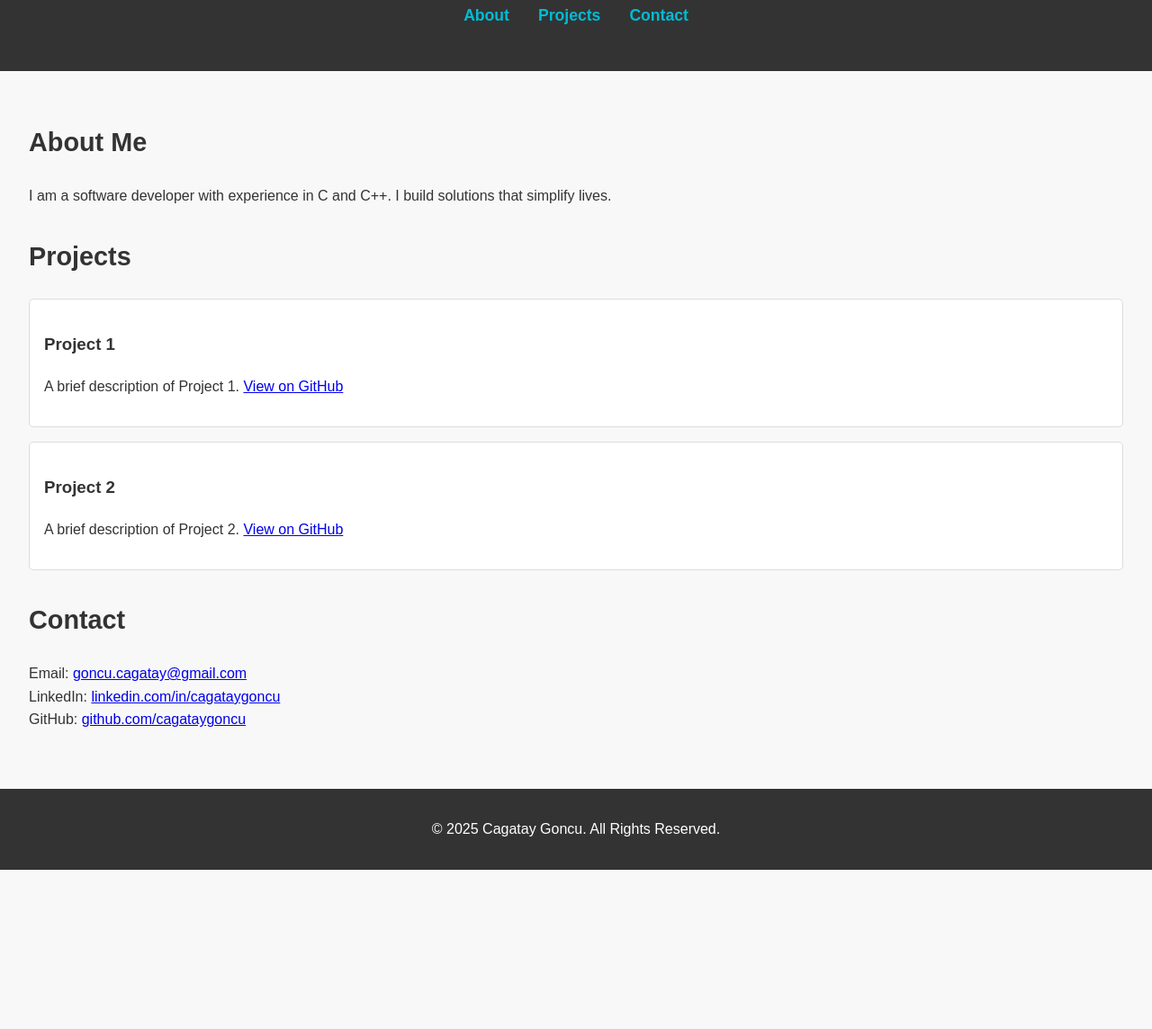
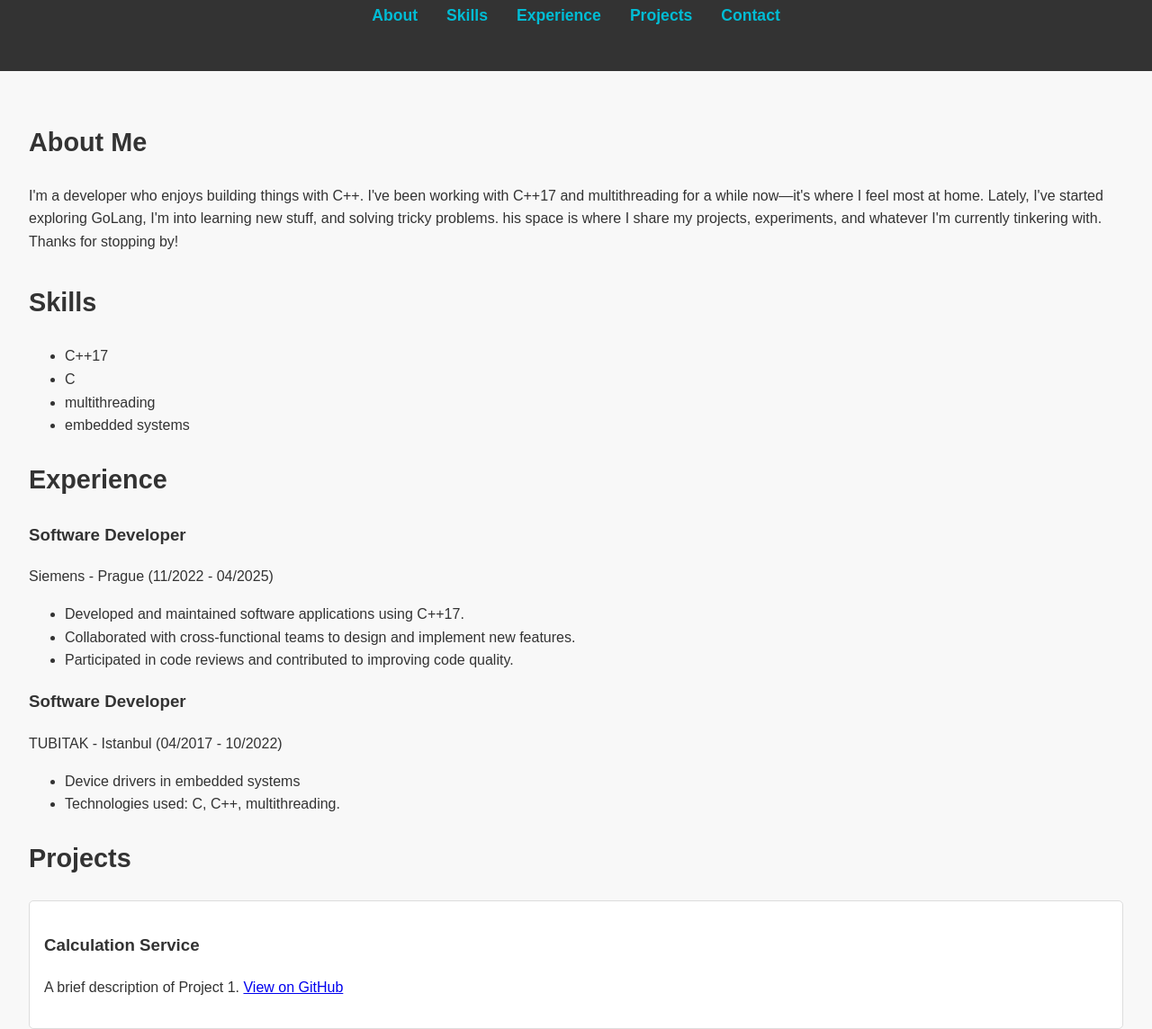
Before and after one commit to GoncuCagatay/goncucagatay.github.io, a plain HTML site: page index.html in a window 1280 px wide. Shown: the part 156-1300 px from the top of the page at 90% size. Before the commit the page ends 1123 px from the top, so only its background shows below. Drawn offline with Linux system fonts and the light colour scheme.

Commit message:
new sections added. (#2)

```diff
--- a/index.html
+++ b/index.html
@@ -15,6 +15,8 @@
             <nav>
                 <ul>
                     <li><a href="#about">About</a></li>
+                    <li><a href="#skills">Skills</a></li>
+                    <li><a href="experience">Experience</a></li>
                     <li><a href="#projects">Projects</a></li>
                     <li><a href="#contact">Contact</a></li>
                 </ul>
@@ -25,14 +27,43 @@
     <main>
         <section id="about">
             <h2>About Me</h2>
-            <p>I am a software developer with experience in C and C++. I build solutions that simplify lives.</p>
+            <p>I'm a developer who enjoys building things with C++. I've been working with C++17 and multithreading for a while now—it's where I feel most at home. Lately, I've started exploring GoLang, I'm into learning new stuff, and solving tricky problems. his space is where I share my projects, experiments, and whatever I'm currently tinkering with. Thanks for stopping by!</p>
         </section>
+
+        <section id=" skills">
+            <h2>Skills</h2>
+            <ul>
+                <li>C++17</li>
+                <li>C</li>
+                <li>multithreading</li>
+                <li>embedded systems</li>
+            </ul>
+
+        <section id="experience">
+            <h2>Experience</h2>
+            <div class="experience-item">
+                <h3>Software Developer</h3>
+                <p>Siemens - Prague (11/2022 - 04/2025)</p>
+                <ul>
+                    <li>Developed and maintained software applications using C++17.</li>
+                    <li>Collaborated with cross-functional teams to design and implement new features.</li>
+                    <li>Participated in code reviews and contributed to improving code quality.</li>
+                </ul>
+            </div>
+            <div class="experience-item">
+                <h3>Software Developer</h3>
+                <p>TUBITAK - Istanbul (04/2017 - 10/2022)</p>
+                <ul>
+                    <li>Device drivers in embedded systems</li>
+                    <li>Technologies used: C, C++, multithreading.</li>
+                </ul>
+            </div>
 
         <section id="projects">
             <h2>Projects</h2>
             <div class="project">
-                <h3>Project 1</h3>
-                <p>A brief description of Project 1. <a href="https://github.com/cagataygoncu/project1" target="_blank">View on GitHub</a></p>
+                <h3>Calculation Service</h3>
+                <p>A brief description of Project 1. <a href="https://github.com/GoncuCagatay/calc-service" target="_blank">View on GitHub</a></p>
             </div>
             <div class="project">
                 <h3>Project 2</h3>
@@ -43,8 +74,8 @@
         <section id="contact">
             <h2>Contact</h2>
             <p>Email: <a href="mailto:goncu.cagatay@gmail.com">goncu.cagatay@gmail.com</a><br>
-                LinkedIn: <a href="https://linkedin.com/in/cagataygoncu" target="_blank">linkedin.com/in/cagataygoncu</a><br>
-                GitHub: <a href="https://github.com/cagataygoncu" target="_blank">github.com/cagataygoncu</a>
+                LinkedIn: <a href="https://linkedin.com/in/cagatay-goncu" target="_blank">linkedin.com/in/cagataygoncu</a><br>
+                GitHub: <a href="https://github.com/GoncuCagatay" target="_blank">github.com/cagataygoncu</a>
             </p>
         </section>
     </main>
```
